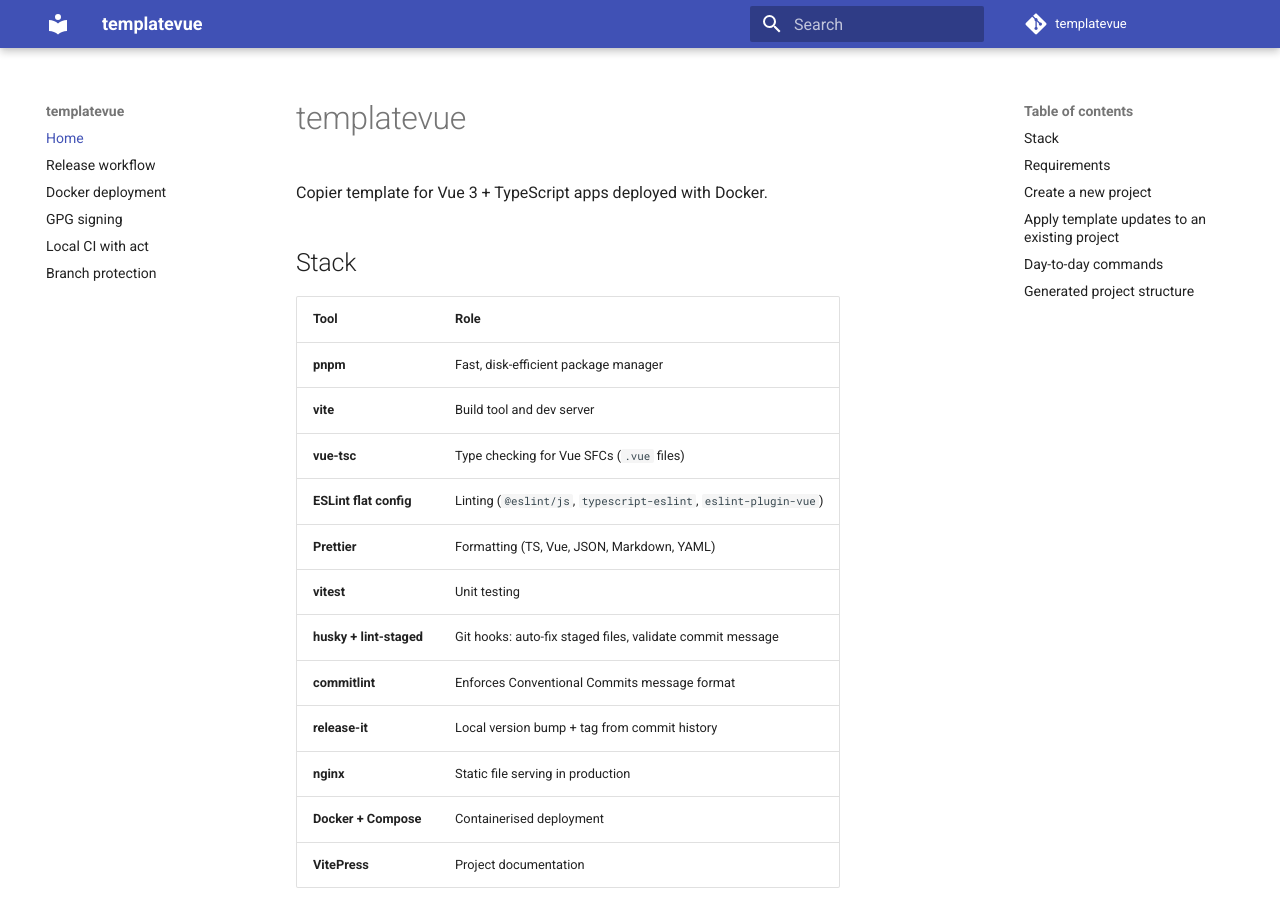
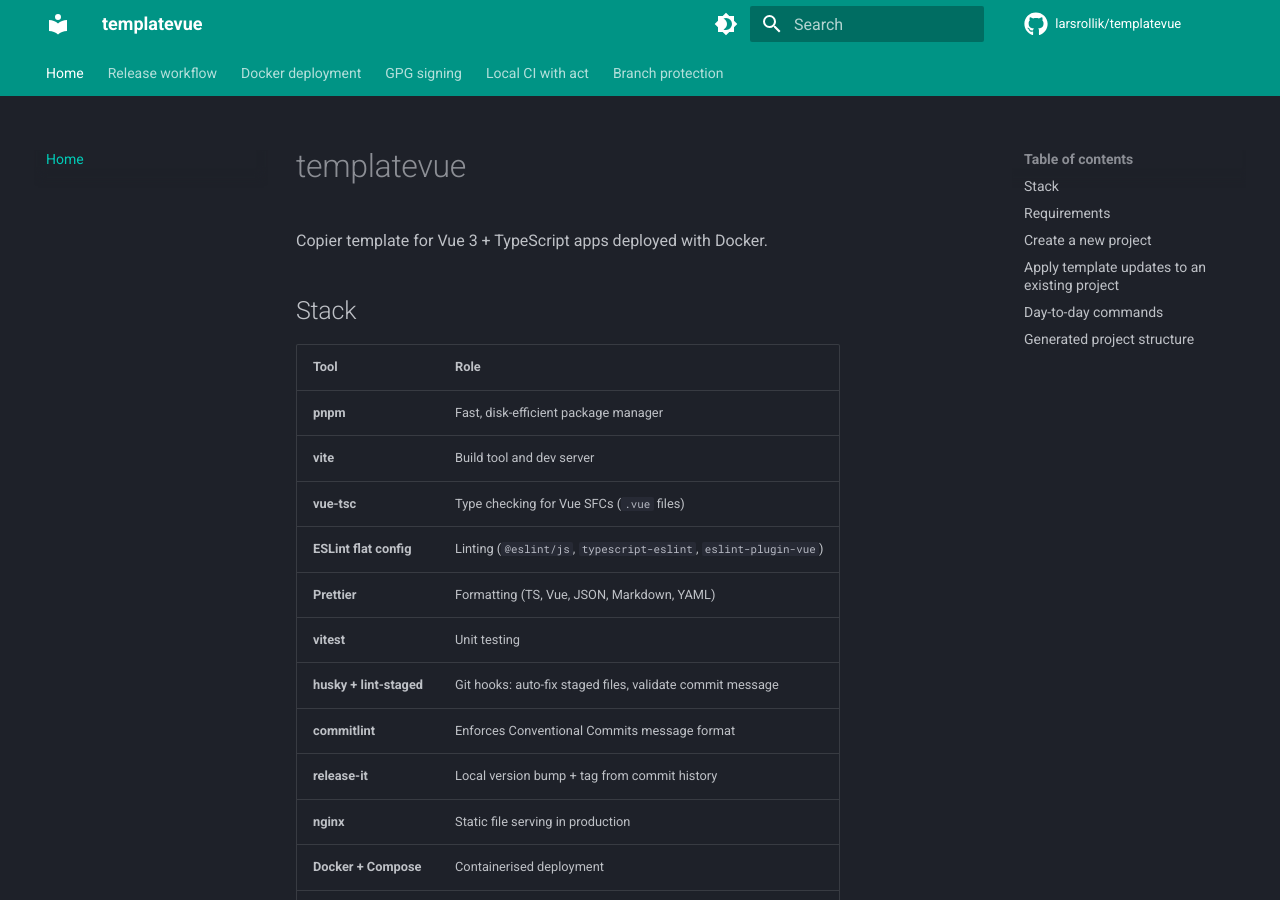
Before and after one commit to larsrollik/templatevue, an MkDocs documentation site: the page built from docs/index.md, in a window 1280 px wide and 900 px high. Built offline with MkDocs 1.6.1 and Material for MkDocs 9.7.7, drawn with Linux system fonts in a browser that asks for light colours; comment, search, counter and statistics services are not loaded.

Commit message:
docs: dark theme, material features, nav tabs — FastAPI style

```diff
--- a/mkdocs.yml
+++ b/mkdocs.yml
@@ -1,25 +1,55 @@
 site_name: templatevue
 site_description: Copier template for Vue 3 + TypeScript apps deployed with Docker
 repo_url: https://github.com/larsrollik/templatevue
-repo_name: templatevue
+repo_name: larsrollik/templatevue
 edit_uri: edit/main/docs/
 
 theme:
   name: material
+  palette:
+    - scheme: slate
+      primary: teal
+      accent: teal
+      toggle:
+        icon: material/brightness-4
+        name: Switch to light mode
+    - scheme: default
+      primary: teal
+      accent: teal
+      toggle:
+        icon: material/brightness-7
+        name: Switch to dark mode
   features:
+    - navigation.tabs
     - navigation.sections
+    - navigation.path
     - navigation.top
+    - navigation.indexes
+    - search.suggest
+    - search.highlight
     - content.code.copy
+    - content.code.annotate
+    - content.tabs.link
+    - content.tooltips
+  icon:
+    repo: fontawesome/brands/github
 
 markdown_extensions:
   - admonition
+  - pymdownx.details
   - pymdownx.highlight:
       anchor_linenums: true
+      line_spans: __span
+      pygments_lang_class: true
+  - pymdownx.inlinehilite
   - pymdownx.superfences
   - pymdownx.tabbed:
       alternate_style: true
+  - pymdownx.snippets
   - toc:
       permalink: true
+  - attr_list
+  - md_in_html
 
 nav:
   - Home: index.md
```
